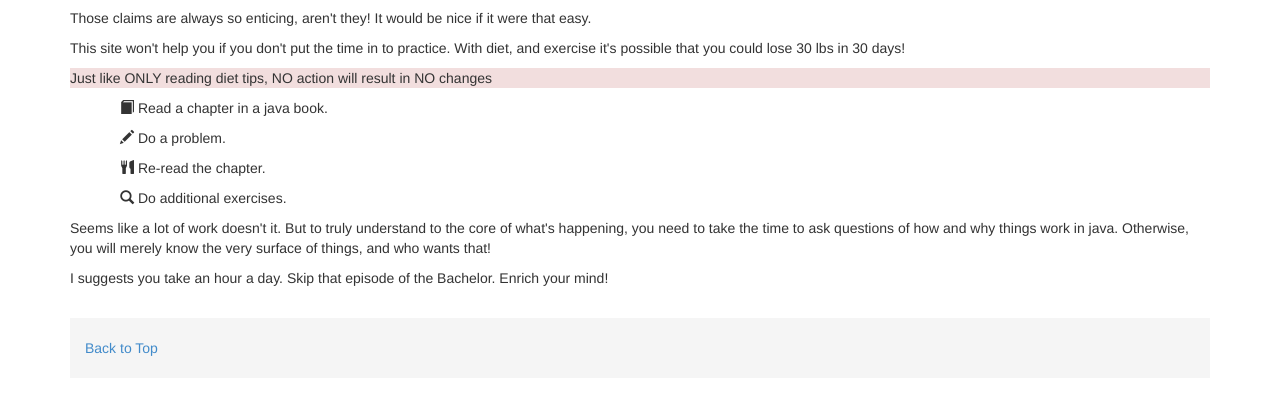
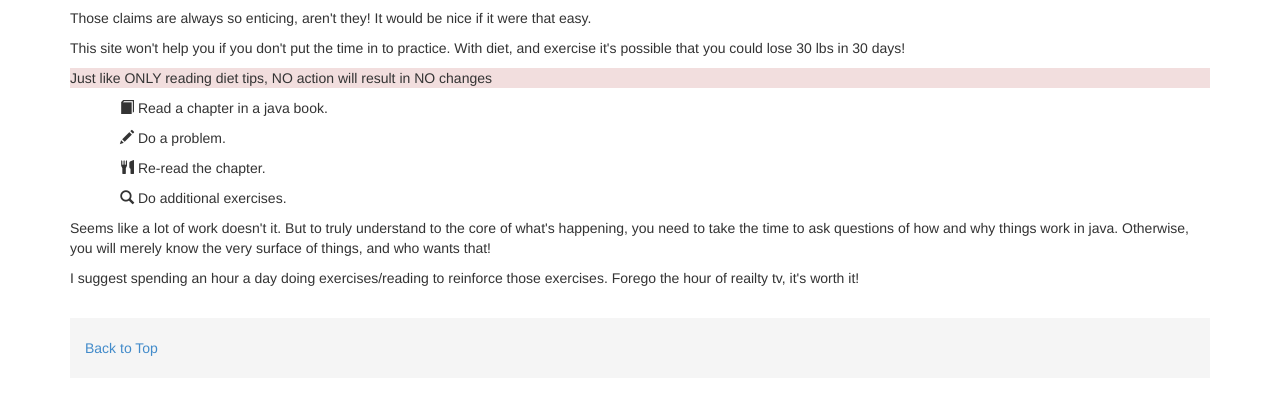
Before and after one commit to jak464/jak464.github.io, a plain HTML site: page index.html in a window 1280 px wide. Shown: the part 646-1040 px from the top of the page. Drawn offline with nearby package versions, Linux system fonts and the light colour scheme.

Commit message:
fixed wording

```diff
--- a/index.html
+++ b/index.html
@@ -96,7 +96,7 @@
 		</p>
 
 		<p>
-			I suggests you take an hour a day. Skip that episode of the Bachelor. Enrich your mind!
+			I suggest spending an hour a day doing exercises/reading to reinforce those exercises. Forego the hour of reailty tv, it's worth it!
 		</p>
 
 		</br>
```
